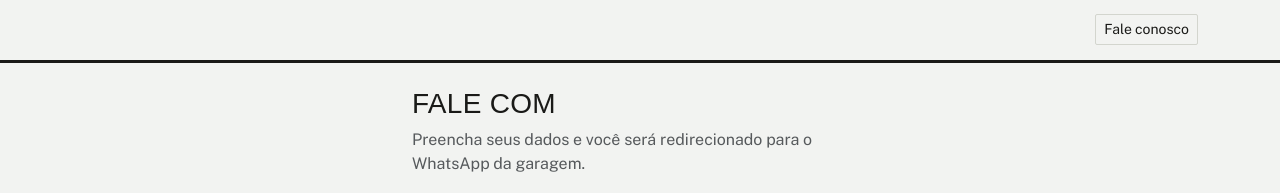
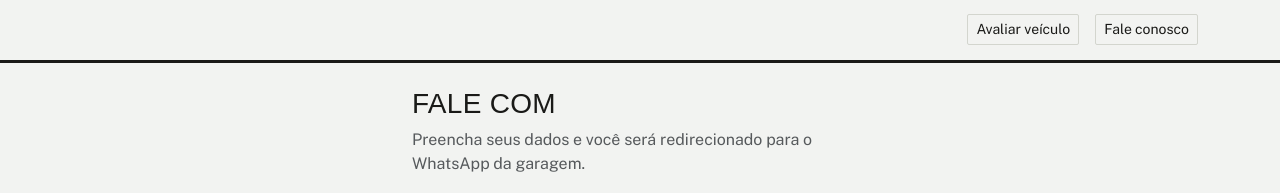
Before and after one commit to ViniciusBruno123/projgaragem, a Django app: template leads/templates/leads/proposta_form.html in a window 1280 px wide. Shown: the top 193 px of the page. Run offline with Django 5.2, Linux system fonts and the light colour scheme; the template is opened without the code that fills it: values that come from a table or form of the project are taken from there, others are empty; parts of the project's set-up code (start-up, migrations or seed data) failed here and were passed over; some web fonts are replaced.

Commit message:
Adiciona link "Avaliar veículo" no cabeçalho, ao lado de "Fale conosco"
Fica visível em toda página da vitrine (não só na frontpage, que já tinha o
banner), aumentando a exposição do fluxo de avaliação de usados.

Co-Authored-By: Claude Sonnet 5 <noreply@anthropic.com>

```diff
--- a/storefront/templates/storefront/_base_vitrine.html
+++ b/storefront/templates/storefront/_base_vitrine.html
@@ -37,6 +37,7 @@
         </a>
         <div class="d-flex align-items-center gap-3">
             <span class="meta d-none d-sm-inline">{{ garagem.cidade }}</span>
+            <a href="{% url 'storefront:enviar_avaliacao' garagem_slug=garagem.slug %}" class="btn btn-outline-ink btn-sm">Avaliar veículo</a>
             <a href="{% url 'storefront:contato' garagem_slug=garagem.slug %}" class="btn btn-outline-ink btn-sm">Fale conosco</a>
         </div>
     </div>
```
Also changed, not shown: 1 other file.
